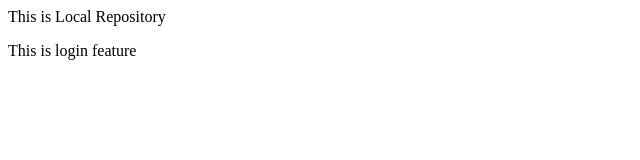
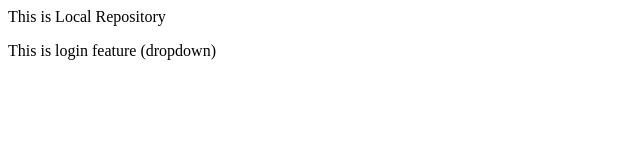
Before and after one commit to Swarupa9/LocalRepo, a plain HTML site: page index.html in a window 1280 px wide. Shown: the full height of the page, 0-640 px from the left. Drawn offline with Linux system fonts and the light colour scheme.

Commit message:
add dropdown

```diff
--- a/index.html
+++ b/index.html
@@ -1,4 +1,4 @@
 <p>
     This is Local Repository
 </p>
-<p>This is login feature</p>
+<p>This is login feature (dropdown) </p>
```
